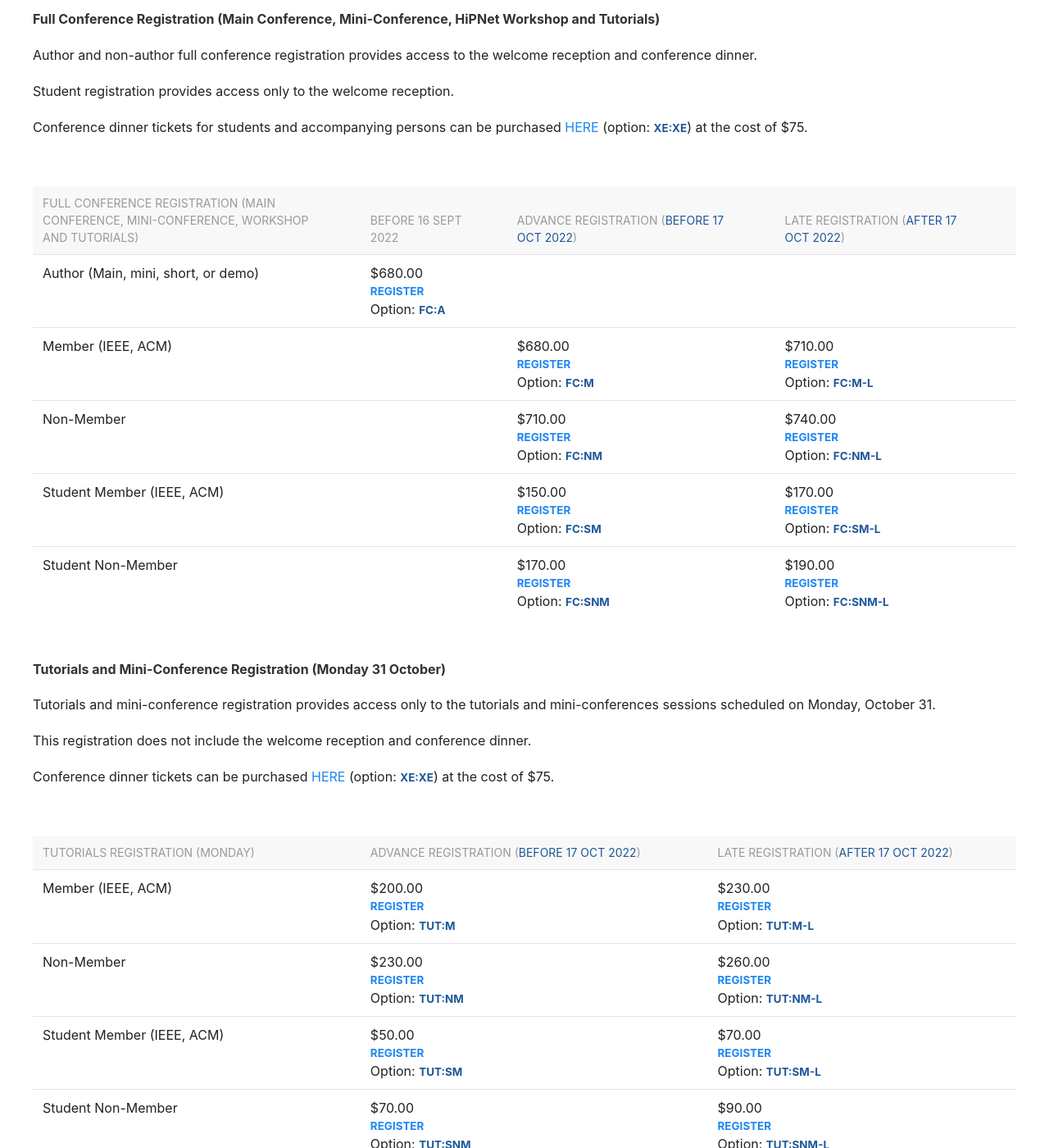
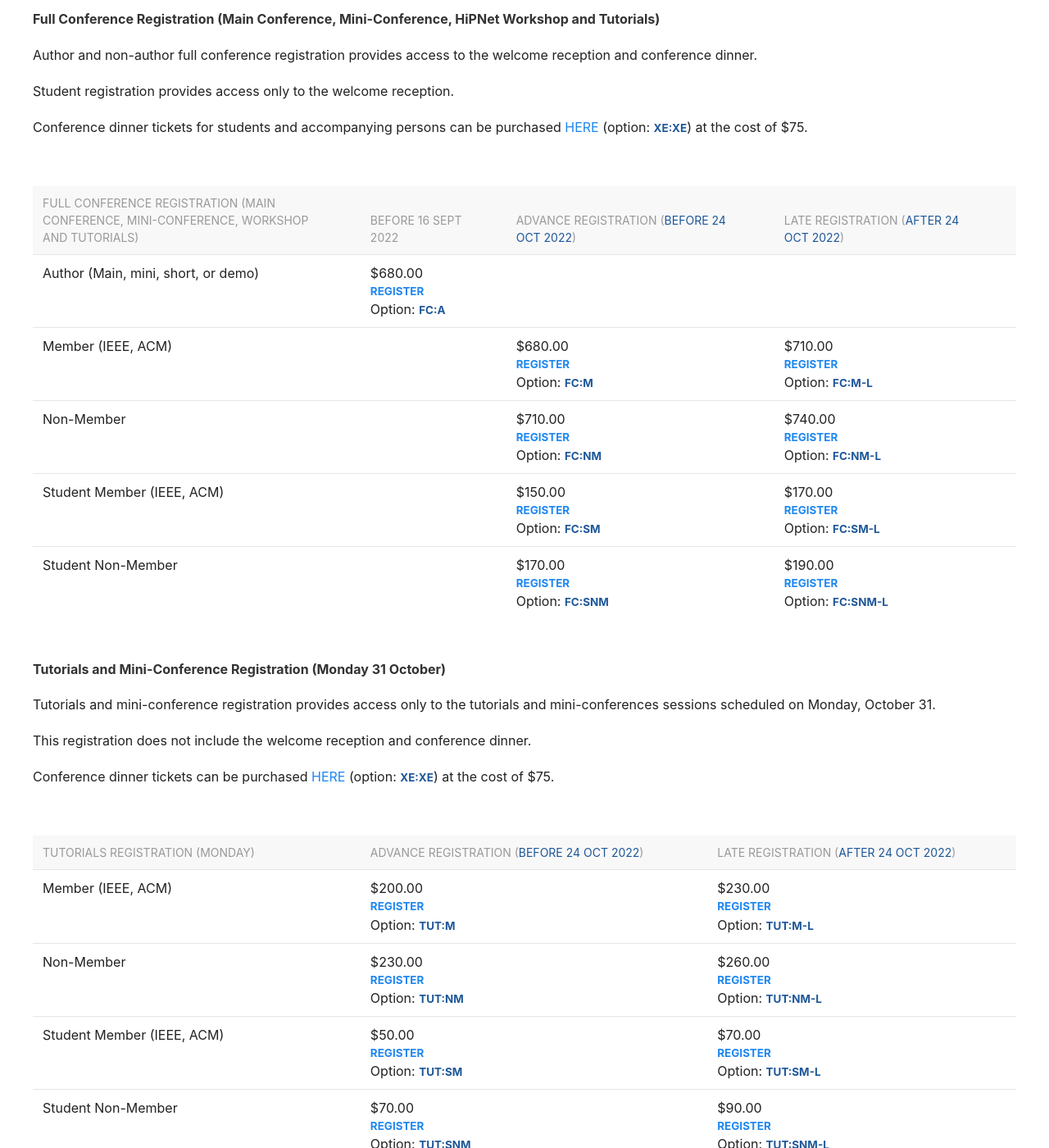
Before and after one commit to stuartclayman/cnsm_2022_website, a Jekyll site: the page built from registration.html, in a window 1280 px wide and 1400 px high, scrolled down 659 px. Shown: the whole window at 82% size. Built offline with Jekyll 4.4.1, drawn with Linux system fonts in a browser that asks for light colours; nearby versions of some CDN libraries; some of the changed text lies outside the part shown.

Commit message:
Social event info.

```diff
--- a/registration.html
+++ b/registration.html
@@ -6,7 +6,7 @@
 <h1>CNSM 2022 Registration</h1>
 
 <p>
-  Author registration for full/short/demo papers, mini-conference papers, and workshop papers is due on  <span class="cn-blue">September 16, 2022</span>. The deadline for advance non-author registration is  <span class="cn-blue">October 17, 2022</span>.
+  Author registration for full/short/demo papers, mini-conference papers, and workshop papers is due on  <span class="cn-blue">September 16, 2022</span>. The deadline for advance non-author registration is  <span class="cn-blue">October 24, 2022</span>.
 </p>
 
 <p>
@@ -74,8 +74,8 @@
     <thead>
       <th class="uk-background-muted uk-width-1-3"><div class="cn-pad-right">Full Conference Registration (Main Conference, Mini-Conference, Workshop and Tutorials)</div></th>
       <th class="uk-background-muted"><div class="cn-pad-right">Before 16 Sept 2022</div></th>
-      <th class="uk-background-muted"><div class="cn-pad-right">Advance Registration (<span class="cn-blue">before 17 Oct 2022</span>)</div></th>
-      <th class="uk-background-muted"><div class="cn-pad-right">Late Registration (<span class="cn-blue">after 17 Oct 2022</span>)</div></th>
+      <th class="uk-background-muted"><div class="cn-pad-right">Advance Registration (<span class="cn-blue">before 24 Oct 2022</span>)</div></th>
+      <th class="uk-background-muted"><div class="cn-pad-right">Late Registration (<span class="cn-blue">after 24 Oct 2022</span>)</div></th>
     </thead>
 
     <tr><td>Author (Main, mini, short, or demo)</td>
@@ -119,8 +119,8 @@
   <table class="uk-table uk-table-small uk-table-divider uk-table-hover">
     <thead>
       <th class="uk-background-muted uk-width-1-3"><div class="cn-pad-right">TUTORIALS REGISTRATION (MONDAY)</div></th>
-      <th class="uk-background-muted"><div class="cn-pad-right">Advance Registration (<span class="cn-blue">before 17 Oct 2022</span>)</div></th>
-      <th class="uk-background-muted"><div class="cn-pad-right">Late Registration (<span class="cn-blue">after 17 Oct 2022</span>)</div></th>
+      <th class="uk-background-muted"><div class="cn-pad-right">Advance Registration (<span class="cn-blue">before 24 Oct 2022</span>)</div></th>
+      <th class="uk-background-muted"><div class="cn-pad-right">Late Registration (<span class="cn-blue">after 24 Oct 2022</span>)</div></th>
     </thead>
 
     <tr><td>Member (IEEE, ACM)</td>
--- a/social_event.html
+++ b/social_event.html
@@ -25,7 +25,7 @@
   <p>Distance: 600m from the venue</p>
 
     <div class="uk-width-1-1@m">
-      <img src="images/thessaloniki/rest_b_map.png">
+      <img src="images/thessaloniki/rest_b_map.jpg">
     </div>
 
 
```
Also changed, not shown: images/thessaloniki/conf_dinner_map.jpg, images/thessaloniki/rest_b_map.jpg (added), images/thessaloniki/rest_b_map.png (deleted).
